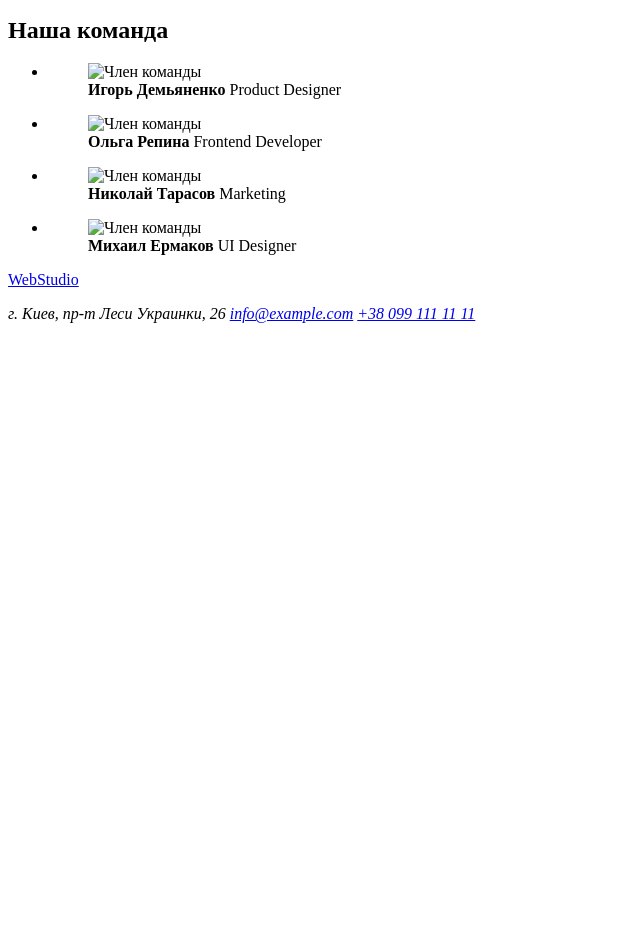
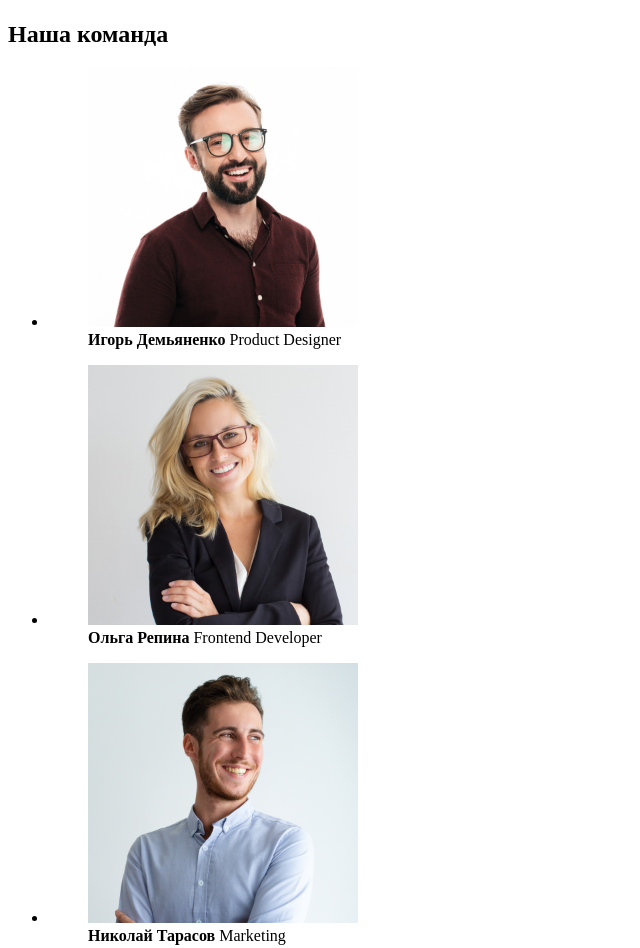
Before and after one commit to ihorriabenko/goit-markup-hw-01, a plain HTML site: page index.html in a window 1280 px wide. Shown: the part 1464-2412 px from the top of the page, without its empty margins (0-640 px from the left). Before the commit the page ends 1795 px from the top, so only its background shows below. Drawn offline with Linux system fonts and the light colour scheme; the site is published under a folder, as on GitHub Pages, so addresses that start at the root find nothing.

Commit message:
убрал / перед images, думаю, что это решит проблему с отображением

```diff
--- a/index.html
+++ b/index.html
@@ -16,10 +16,10 @@
                 <span class="accent"><a href="./index.html">WebStudio</a></span>
             </p>
             <ul>
-                <li><a href="">Студия</a><img src="/images/vector.svg" alt="Указатель"></li>
+                <li><a href="">Студия</a><img src="images/vector.svg" alt="Указатель"></li>
                 <li><a href="">Портфолио</a></li>
                 <li><a href="">Контакты</a></li>
-                <li><a href="mailto:info@devstudio.com">info@devstudio.com</a><img src="/images/vector.svg"
+                <li><a href="mailto:info@devstudio.com">info@devstudio.com</a><img src="images/vector.svg"
                         alt="Указатель"></li>
                 <li><a href="tel:+380961111111">+38 096 111 11 11</a></li>
             </ul>
@@ -73,7 +73,7 @@
             <ul>
                 <li>
                     <figure>
-                        <img src="/images/t1.jpg" alt="Член команды" width="270">
+                        <img src="images/t1.jpg" alt="Член команды" width="270">
                         <figcaption>
                             <b>Игорь Демьяненко</b>
                             Product Designer
@@ -82,7 +82,7 @@
                 </li>
                 <li>
                     <figure>
-                        <img src="/images/t2.jpg" alt="Член команды" width="270">
+                        <img src="images/t2.jpg" alt="Член команды" width="270">
                         <figcaption>
                             <b>Ольга Репина</b>
                             Frontend Developer
@@ -91,7 +91,7 @@
                 </li>
                 <li>
                     <figure>
-                        <img src="/images/t3.jpg" alt="Член команды" width="270">
+                        <img src="images/t3.jpg" alt="Член команды" width="270">
                         <figcaption>
                             <b>Николай Тарасов</b>
                             Marketing
@@ -100,7 +100,7 @@
                 </li>
                 <li>
                     <figure>
-                        <img src="/images/t4.jpg" alt="Член команды" width="270">
+                        <img src="images/t4.jpg" alt="Член команды" width="270">
                         <figcaption>
                             <b>Михаил Ермаков</b>
                             UI Designer
```
